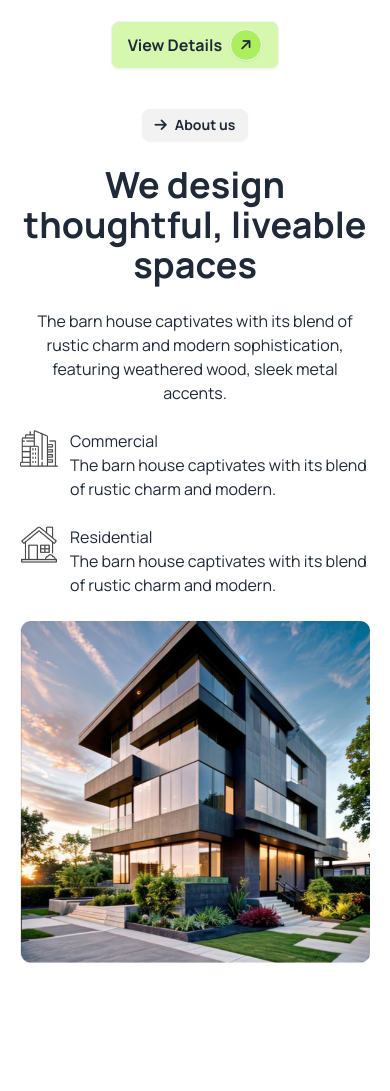
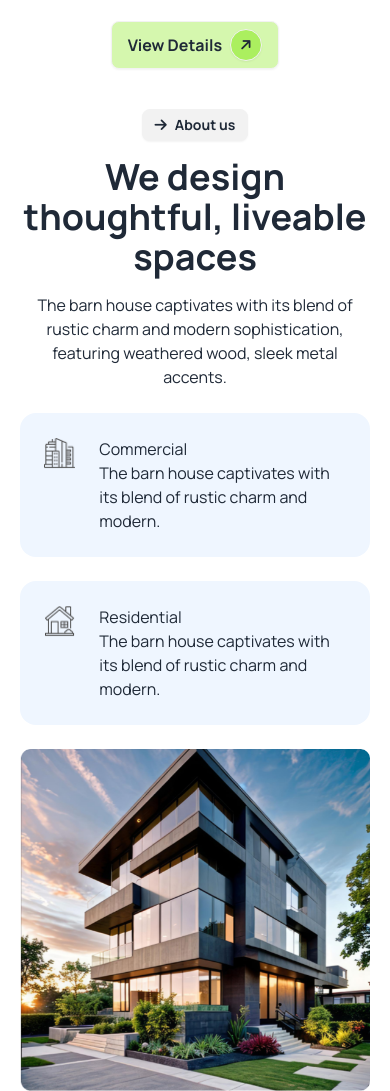
Before and after one commit to mehedee007/M3A01, a plain HTML site: page index.html in a window 390 px wide. Shown: the part 553-1644 px from the top of the page. Before the commit the page ends 1516 px from the top, so only its background shows below. Drawn offline with nearby package versions, Linux system fonts and the light colour scheme.

Commit message:
fixed padding issue and added border on the commercial and residential section

```diff
--- a/index.html
+++ b/index.html
@@ -135,21 +135,25 @@
             </section>
         </header>
 
+         <section class="w-full">
             <!-- About Us Section -->
-         <section class="w-full">
-            <div class="lg:mx-36">
+
+            <div class="mb-8 lg:mb-28 lg:mx-36 ">
                 <img class="hidden lg:block" src="assets/Vector.png" alt="Vector">
                 <div class="flex flex-col gap-6  lg:flex-row lg:gap-9">
-                    <div class="about-content flex flex-col gap-6 text-center items-center lg:text-left lg:items-start">
+                    <div class="about-content flex flex-col gap-6 lg:text-left lg:items-start">
+                        <div class="flex flex-col text-center items-center lg:text-left lg:items-start gap-4">
                             <button class="btn btn-sm w-max font-bold"> <i class="fa-solid fa-arrow-right"></i> About us </button>
                             <h1 class="text-4xl font-bold">We design thoughtful, liveable spaces</h1>
                             <p>
                                 The barn house captivates with its blend of rustic charm and modern sophistication, featuring
                                 weathered wood, sleek metal accents.
                             </p>
+                        </div>
+
 
                         <!-- Commercial -->
-                        <div class="flex gap-3 text-left">
+                        <div class="flex gap-6 text-left bg-blue-50 rounded-2xl p-6">
                             <div>
                                 <img src="assets/commercial.png" alt="Commercial">
                             </div>
@@ -159,7 +163,7 @@
                             </div>
                         </div>
                         <!--  Residential -->
-                        <div class="flex gap-3 text-left">
+                        <div class="flex gap-6 text-left bg-blue-50 rounded-2xl p-6">
                             <div>
                                 <img src="assets/residential.png" alt="Residential">
                             </div>
@@ -172,11 +176,15 @@
 
                         </div>
                     </div>
-                    <div class="about-image w-full rounded-2xl">
-                        <img src="assets/Rectangle.png" alt="Building">
+                    <div class="about-image w-full h-full rounded-2xl">
+                        <img src="assets/Rectangle.png" class="w-full h-full" alt="Building">
                     </div>
 
                 </div>
+
+            </div>
+            <!-- Our Work Process Section -->
+            <div class="lg:mx-36">
 
             </div>
          </section>
```
Lines whose indentation alone changed are shown as unchanged.
